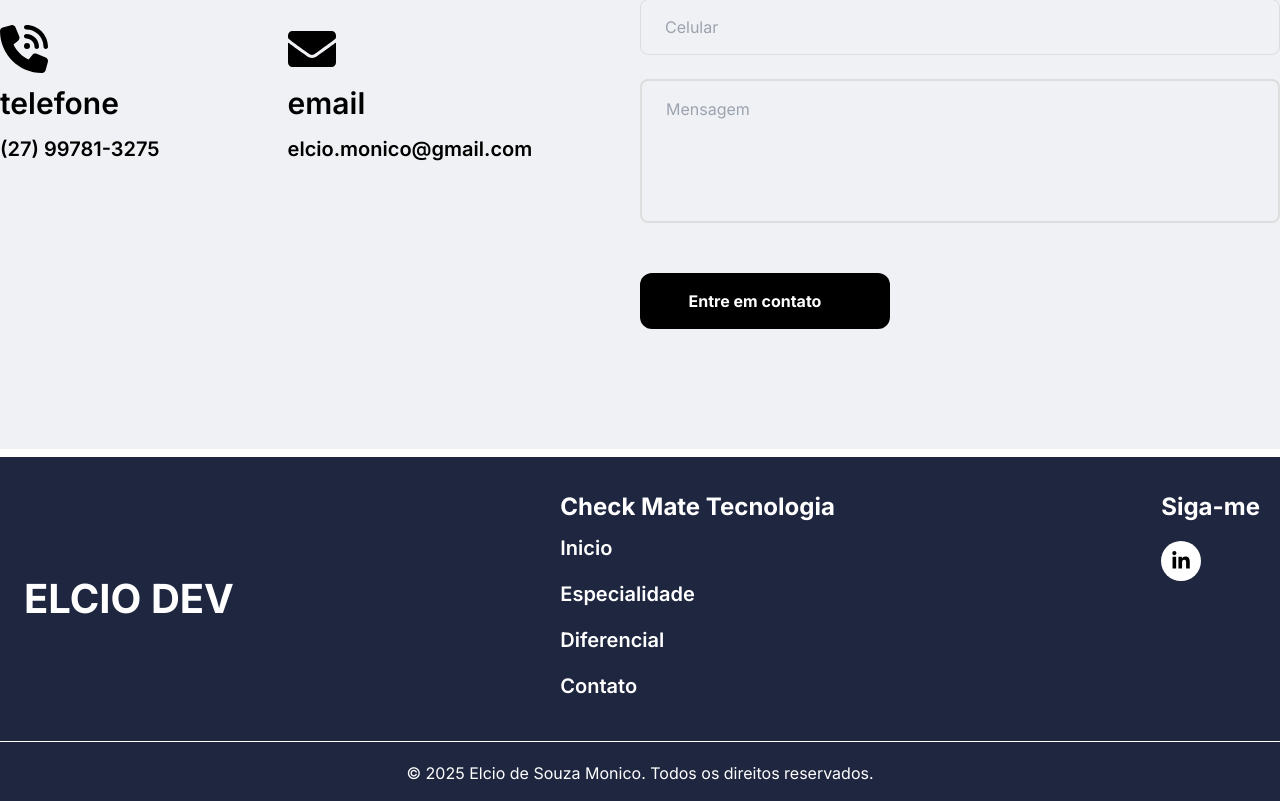
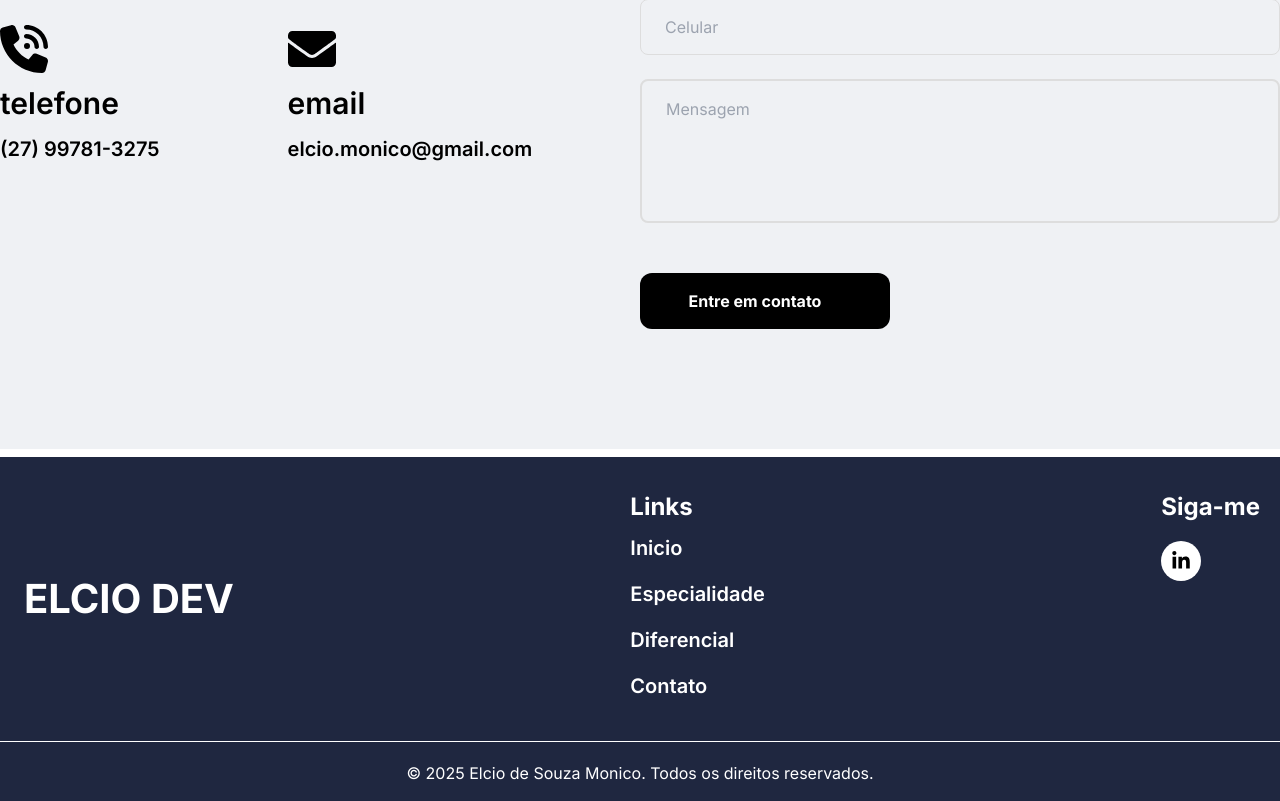
Before and after one commit to ElcioSouza/myportfolio, a Next.js app: page / in a window 1280 px wide. Shown: the part 2857-3658 px from the top of the page. Built offline with nearby package versions, Linux system fonts and the light colour scheme.

Commit message:
myportfolio

```diff
--- a/src/components/Footer/index.tsx
+++ b/src/components/Footer/index.tsx
@@ -31,7 +31,7 @@
             </Link>
           </div>
           <div>
-            <h2 className="text-[1.5rem] font-bold">Check Mate Tecnologia</h2>
+            <h2 className="text-[1.5rem] font-bold">Links</h2>
             <div>
               <ul>
                 {ItemMenu &&
```
